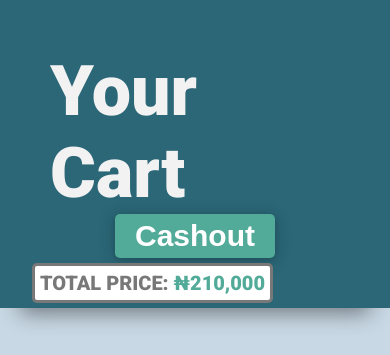
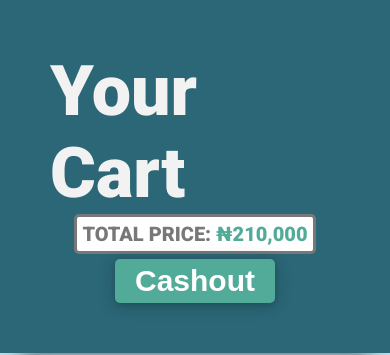
Before and after one commit to SamuelAde001/DOM-Project, a plain HTML site: page index.html in a window 390 px wide. Shown: the top 355 px of the page. Drawn offline with Linux system fonts and the light colour scheme.

Commit message:
made changes to the responsiveness

```diff
--- a/styles/styles.scss
+++ b/styles/styles.scss
@@ -33,9 +33,9 @@ body {
       font-size: 70px;
     }
     #totalpayout {
-      position: absolute;
-      bottom: 0;
-      right: 30%;
+      // position: absolute;
+      // bottom: 0;
+      // right: 30%;
       width: max-content;
       text-align: center;
       font-size: 20px;
@@ -138,7 +138,7 @@ body {
   }
 }
 
-@media screen and (max-width: 700px) {
+@media screen and (max-width: 900px) {
   header {
     flex-direction: column;
   }
```
Also changed, not shown: styles/styles.css, 1 other file.
